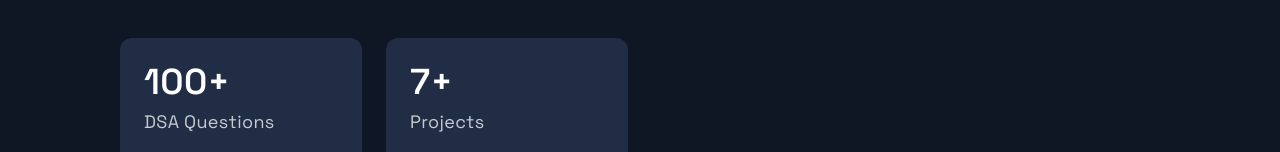
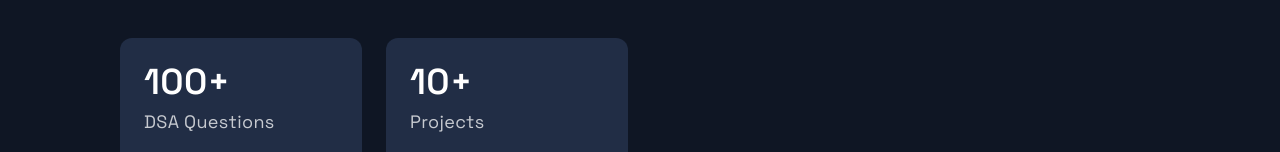
Before and after one commit to abhishekk7r/portfolio, a Next.js app: page / in a window 1280 px wide. Shown: the part 3238-3390 px from the top of the page. Built offline with nearby package versions, Linux system fonts and the light colour scheme.

Commit message:
Update Acomplishments.js

```diff
--- a/src/components/Acomplishments/Acomplishments.js
+++ b/src/components/Acomplishments/Acomplishments.js
@@ -5,7 +5,7 @@ import { Box, Boxes, BoxNum, BoxText } from './AcomplishmentsStyles';
 
 const data = [
   { number: 100, text: 'DSA Questions'},
-  { number: 7, text: 'Projects', },
+  { number: 10, text: 'Projects', },
 ];
 
 const Acomplishments = () => (
```
